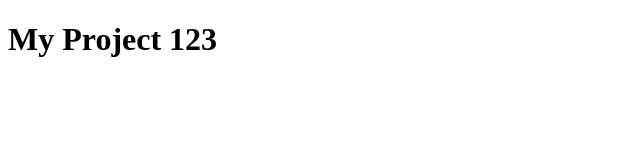
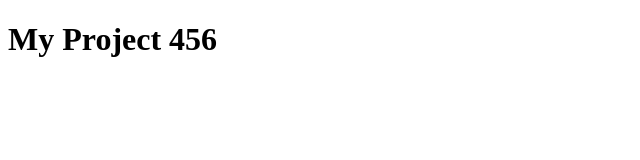
Before and after one commit to YuriiLiso/new-project, a plain HTML site: page index.html in a window 1280 px wide. Shown: the full height of the page, 0-640 px from the left. Drawn offline with Linux system fonts and the light colour scheme.

Commit message:
name h1 of text changed 2

```diff
--- a/index.html
+++ b/index.html
@@ -7,6 +7,6 @@
   <title>Project</title>
 </head>
 <body>
-  <h1>My Project 123</h1>
+  <h1>My Project 456</h1>
 </body>
 </html>
```
